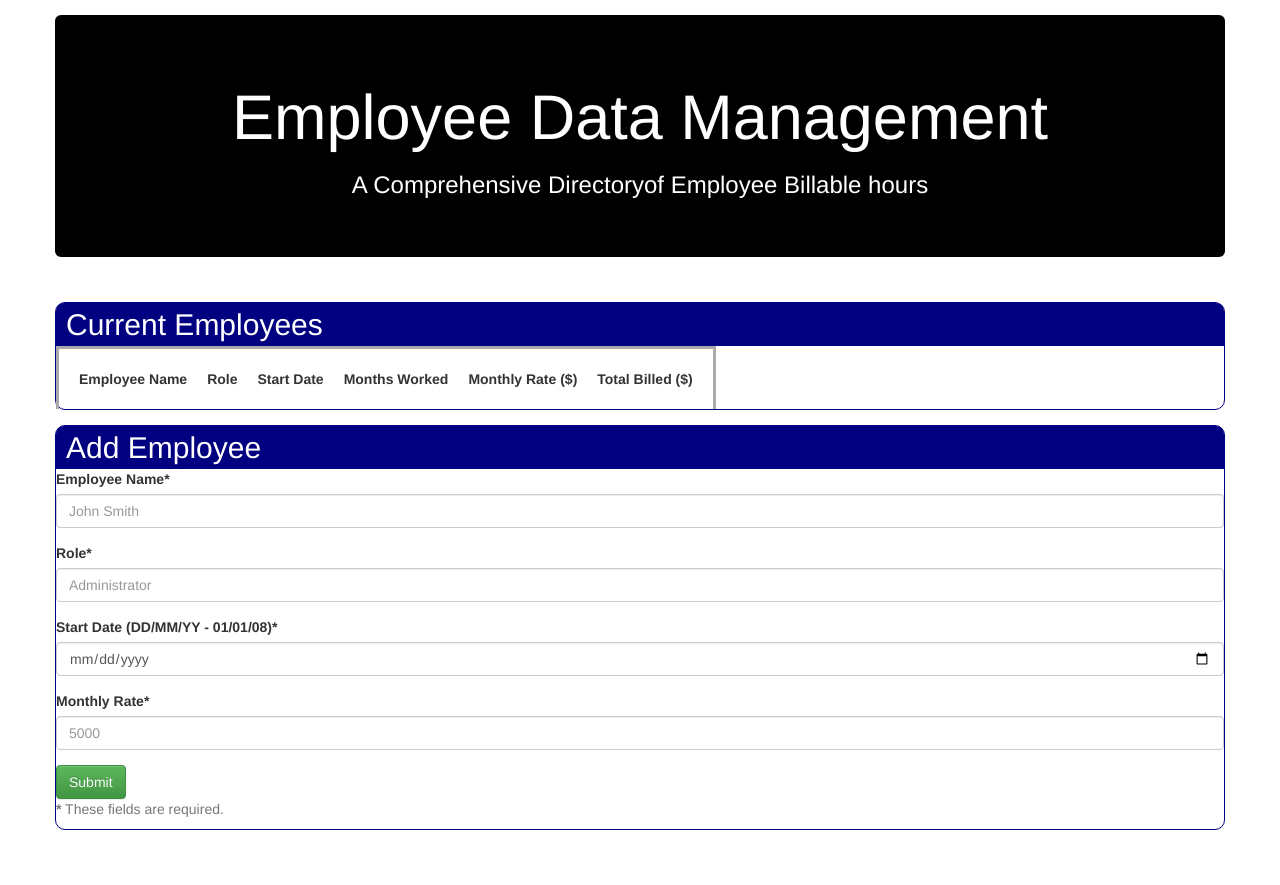
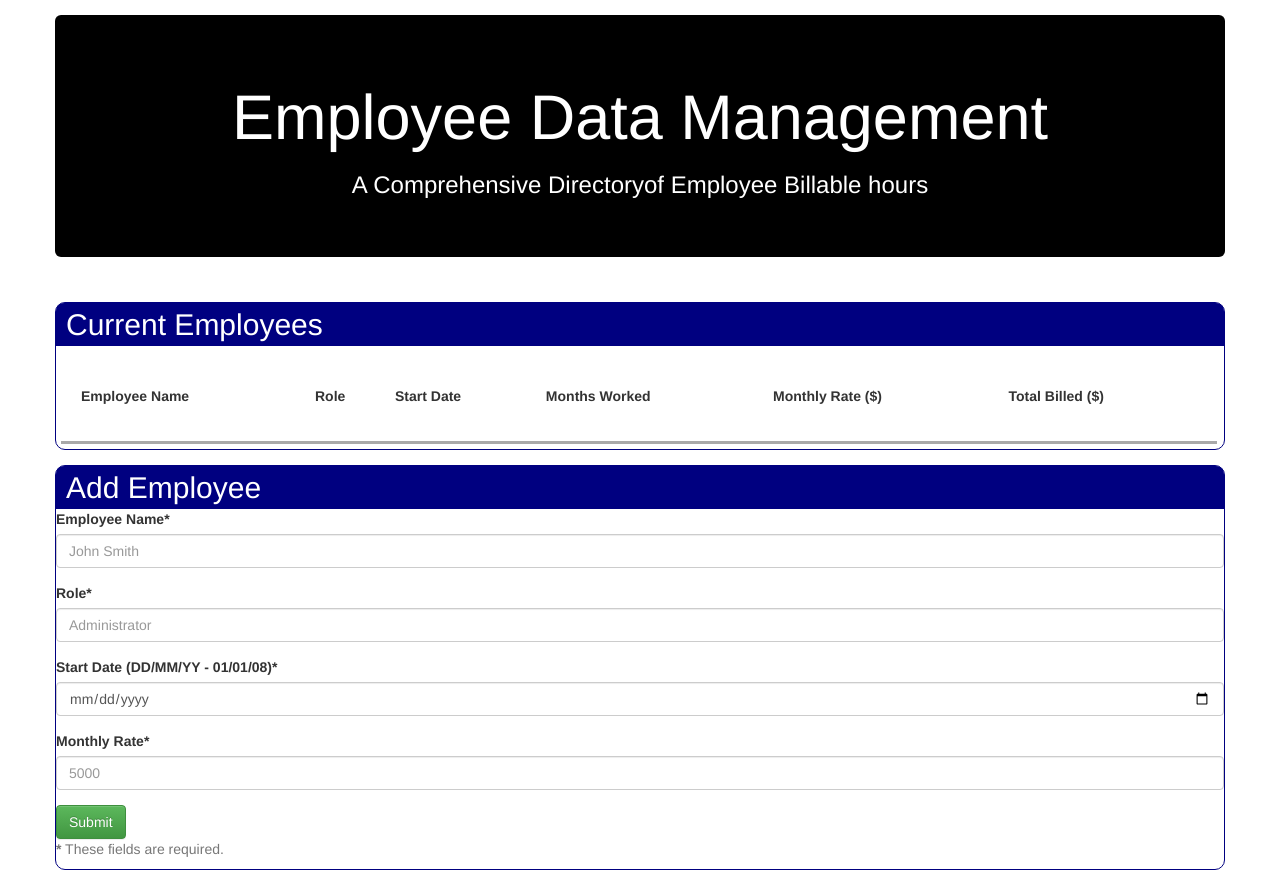
Before and after one commit to kmbecker/Employee_Data_Management, a plain HTML site: page Newyork Times Search.html in a window 1280 px wide. Before the commit the page ends 845 px from the top, so only its background shows below. Drawn offline with nearby package versions, Linux system fonts and the light colour scheme; a script that the page names is missing.

Commit message:
Changed styling on css

```diff
--- a/edm.css
+++ b/edm.css
@@ -5,11 +5,16 @@
 }
 
 #ce {
-	border-style: solid;
-	border-bottom: 1px;
+	width: 99%;
+	border-bottom-style: solid;
 	border-color: #a9a9a9;
 	border-collapse: separate;
 	border-spacing: 20px;
+	margin: 5px;
+}
+
+th {
+	height:50px;
 }
 
 #sp {
```
